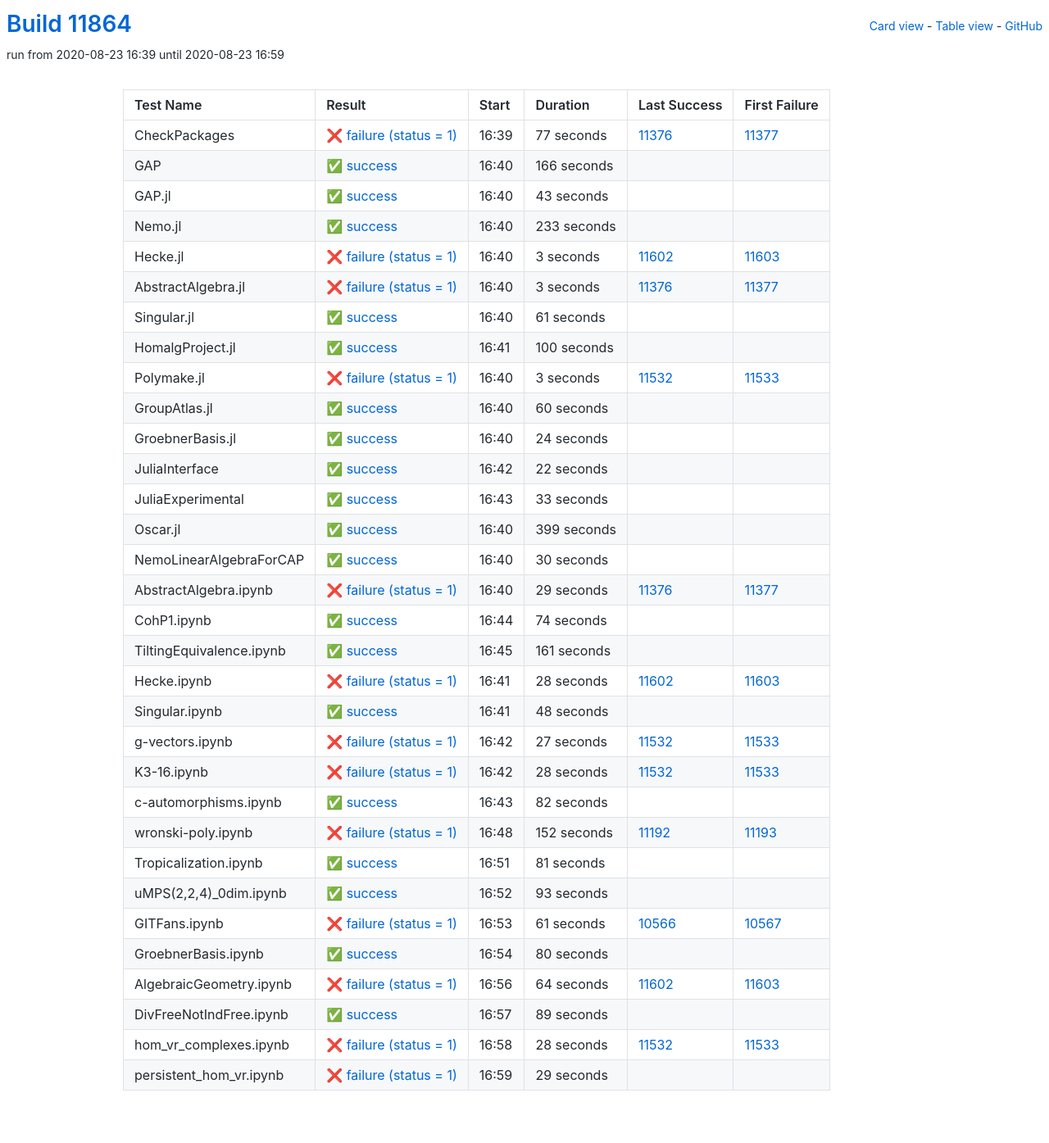
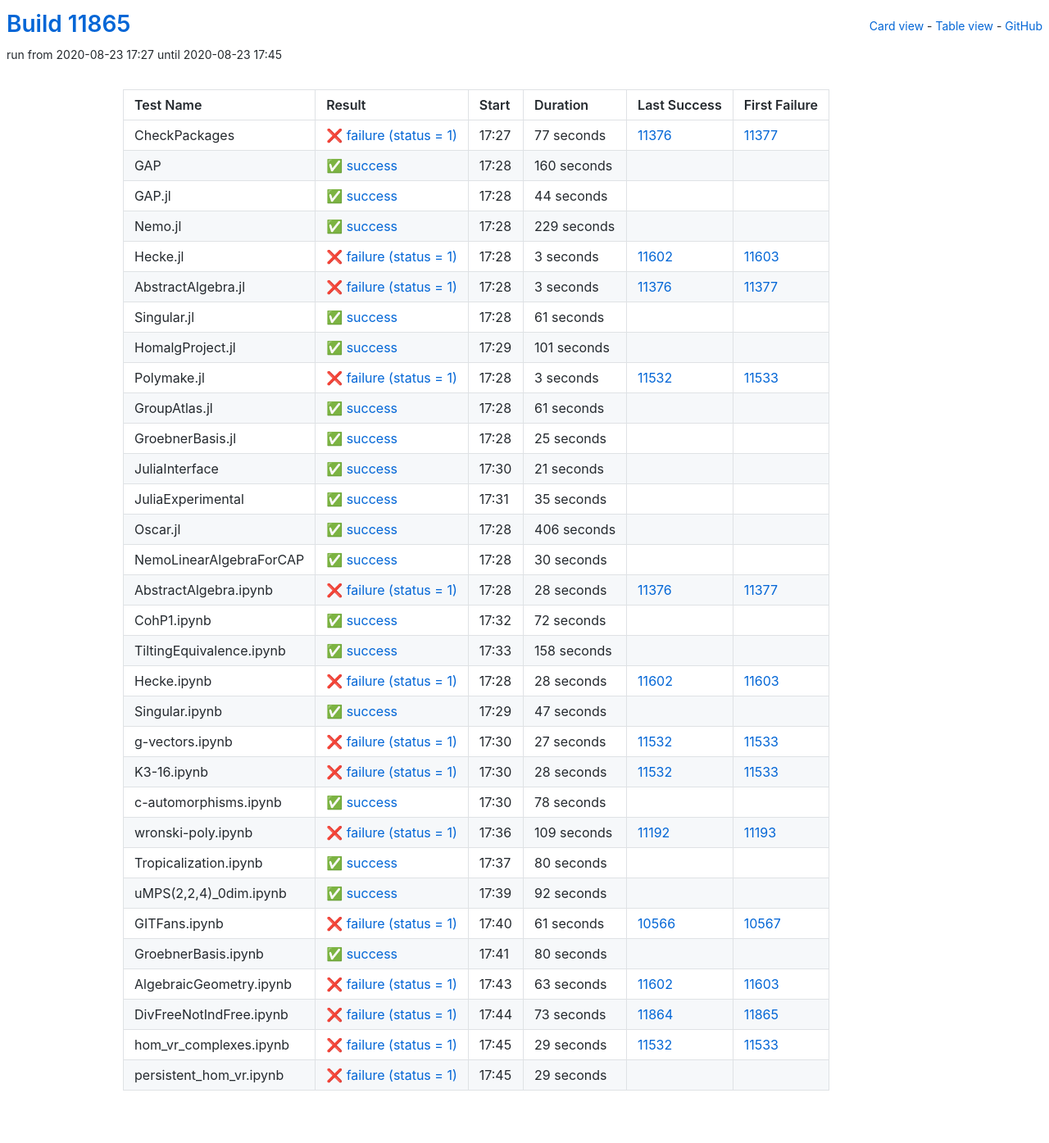
Before and after one commit to oscar-system/oscar-ci-status, a Jekyll site: the page built from table.html, in a window 1280 px wide. Shown: the whole page at 82% size. Built offline with Jekyll 4.4.1, drawn with Linux system fonts in a browser that asks for light colours.

Commit message:
Build #11865

```diff
--- a/_data/ci.yml
+++ b/_data/ci.yml
@@ -1,6 +1,6 @@
 ---
-build: 11864
-build_url: https://oscarci.mathematik.uni-kl.de/job/oscar/11864/
+build: 11865
+build_url: https://oscarci.mathematik.uni-kl.de/job/oscar/11865/
 job: oscar
 organization: oscar-system
 repo: oscar-ci-status
@@ -8,8 +8,8 @@
 tests:
 - name: CheckPackages
   id: checkpackages
-  log: https://oscarci.mathematik.uni-kl.de/job/oscar/11864/artifact/logs/build-11864/CheckPackages.log
-  start: 2020-08-23 16:39
+  log: https://oscarci.mathematik.uni-kl.de/job/oscar/11865/artifact/logs/build-11865/CheckPackages.log
+  start: 2020-08-23 17:27
   success: false
   exitcode: 1
   status: failure
@@ -20,44 +20,44 @@
   first_failure_url: https://oscarci.mathematik.uni-kl.de/job/oscar/11377/
 - name: GAP
   id: gap
-  log: https://oscarci.mathematik.uni-kl.de/job/oscar/11864/artifact/logs/build-11864/GAP.log
-  start: 2020-08-23 16:40
+  log: https://oscarci.mathematik.uni-kl.de/job/oscar/11865/artifact/logs/build-11865/GAP.log
+  start: 2020-08-23 17:28
   success: true
   exitcode: 0
   status: success
-  duration: 166
+  duration: 160
   last_success: false
   last_success_url:
   first_failure: false
   first_failure_url:
 - name: GAP.jl
   id: gap-jl
-  log: https://oscarci.mathematik.uni-kl.de/job/oscar/11864/artifact/logs/build-11864/GAP.jl.log
-  start: 2020-08-23 16:40
+  log: https://oscarci.mathematik.uni-kl.de/job/oscar/11865/artifact/logs/build-11865/GAP.jl.log
+  start: 2020-08-23 17:28
   success: true
   exitcode: 0
   status: success
-  duration: 43
+  duration: 44
   last_success: false
   last_success_url:
   first_failure: false
   first_failure_url:
 - name: Nemo.jl
   id: nemo-jl
-  log: https://oscarci.mathematik.uni-kl.de/job/oscar/11864/artifact/logs/build-11864/Nemo.jl.log
-  start: 2020-08-23 16:40
+  log: https://oscarci.mathematik.uni-kl.de/job/oscar/11865/artifact/logs/build-11865/Nemo.jl.log
+  start: 2020-08-23 17:28
   success: true
   exitcode: 0
   status: success
-  duration: 233
+  duration: 229
   last_success: false
   last_success_url:
   first_failure: false
   first_failure_url:
 - name: Hecke.jl
   id: hecke-jl
-  log: https://oscarci.mathematik.uni-kl.de/job/oscar/11864/artifact/logs/build-11864/Hecke.jl.log
-  start: 2020-08-23 16:40
+  log: https://oscarci.mathematik.uni-kl.de/job/oscar/11865/artifact/logs/build-11865/Hecke.jl.log
+  start: 2020-08-23 17:28
   success: false
   exitcode: 1
   status: failure
@@ -68,8 +68,8 @@
   first_failure_url: https://oscarci.mathematik.uni-kl.de/job/oscar/11603/
 - name: AbstractAlgebra.jl
   id: abstractalgebra-jl
-  log: https://oscarci.mathematik.uni-kl.de/job/oscar/11864/artifact/logs/build-11864/AbstractAlgebra.jl.log
-  start: 2020-08-23 16:40
+  log: https://oscarci.mathematik.uni-kl.de/job/oscar/11865/artifact/logs/build-11865/AbstractAlgebra.jl.log
+  start: 2020-08-23 17:28
   success: false
   exitcode: 1
   status: failure
@@ -80,8 +80,8 @@
   first_failure_url: https://oscarci.mathematik.uni-kl.de/job/oscar/11377/
 - name: Singular.jl
   id: singular-jl
-  log: https://oscarci.mathematik.uni-kl.de/job/oscar/11864/artifact/logs/build-11864/Singular.jl.log
-  start: 2020-08-23 16:40
+  log: https://oscarci.mathematik.uni-kl.de/job/oscar/11865/artifact/logs/build-11865/Singular.jl.log
+  start: 2020-08-23 17:28
   success: true
   exitcode: 0
   status: success
@@ -92,20 +92,20 @@
   first_failure_url:
 - name: HomalgProject.jl
   id: homalgproject-jl
-  log: https://oscarci.mathematik.uni-kl.de/job/oscar/11864/artifact/logs/build-11864/HomalgProject.jl.log
-  start: 2020-08-23 16:41
+  log: https://oscarci.mathematik.uni-kl.de/job/oscar/11865/artifact/logs/build-11865/HomalgProject.jl.log
+  start: 2020-08-23 17:29
   success: true
   exitcode: 0
   status: success
-  duration: 100
+  duration: 101
   last_success: false
   last_success_url:
   first_failure: false
   first_failure_url:
 - name: Polymake.jl
   id: polymake-jl
-  log: https://oscarci.mathematik.uni-kl.de/job/oscar/11864/artifact/logs/build-11864/Polymake.jl.log
-  start: 2020-08-23 16:40
+  log: https://oscarci.mathematik.uni-kl.de/job/oscar/11865/artifact/logs/build-11865/Polymake.jl.log
+  start: 2020-08-23 17:28
   success: false
   exitcode: 1
   status: failure
@@ -116,68 +116,68 @@
   first_failure_url: https://oscarci.mathematik.uni-kl.de/job/oscar/11533/
 - name: GroupAtlas.jl
   id: groupatlas-jl
-  log: https://oscarci.mathematik.uni-kl.de/job/oscar/11864/artifact/logs/build-11864/GroupAtlas.jl.log
-  start: 2020-08-23 16:40
+  log: https://oscarci.mathematik.uni-kl.de/job/oscar/11865/artifact/logs/build-11865/GroupAtlas.jl.log
+  start: 2020-08-23 17:28
   success: true
   exitcode: 0
   status: success
-  duration: 60
+  duration: 61
   last_success: false
   last_success_url:
   first_failure: false
   first_failure_url:
 - name: GroebnerBasis.jl
   id: groebnerbasis-jl
-  log: https://oscarci.mathematik.uni-kl.de/job/oscar/11864/artifact/logs/build-11864/GroebnerBasis.jl.log
-  start: 2020-08-23 16:40
+  log: https://oscarci.mathematik.uni-kl.de/job/oscar/11865/artifact/logs/build-11865/GroebnerBasis.jl.log
+  start: 2020-08-23 17:28
   success: true
   exitcode: 0
   status: success
-  duration: 24
+  duration: 25
   last_success: false
   last_success_url:
   first_failure: false
   first_failure_url:
 - name: JuliaInterface
   id: juliainterface
-  log: https://oscarci.mathematik.uni-kl.de/job/oscar/11864/artifact/logs/build-11864/JuliaInterface.log
-  start: 2020-08-23 16:42
+  log: https://oscarci.mathematik.uni-kl.de/job/oscar/11865/artifact/logs/build-11865/JuliaInterface.log
+  start: 2020-08-23 17:30
   success: true
   exitcode: 0
   status: success
-  duration: 22
+  duration: 21
   last_success: false
   last_success_url:
   first_failure: false
   first_failure_url:
 - name: JuliaExperimental
   id: juliaexperimental
-  log: https://oscarci.mathematik.uni-kl.de/job/oscar/11864/artifact/logs/build-11864/JuliaExperimental.log
-  start: 2020-08-23 16:43
+  log: https://oscarci.mathematik.uni-kl.de/job/oscar/11865/artifact/logs/build-11865/JuliaExperimental.log
+  start: 2020-08-23 17:31
   success: true
   exitcode: 0
   status: success
-  duration: 33
+  duration: 35
   last_success: false
   last_success_url:
   first_failure: false
   first_failure_url:
 - name: Oscar.jl
   id: oscar-jl
-  log: https://oscarci.mathematik.uni-kl.de/job/oscar/11864/artifact/logs/build-11864/Oscar.jl.log
-  start: 2020-08-23 16:40
+  log: https://oscarci.mathematik.uni-kl.de/job/oscar/11865/artifact/logs/build-11865/Oscar.jl.log
+  start: 2020-08-23 17:28
   success: true
   exitcode: 0
   status: success
-  duration: 399
+  duration: 406
   last_success: false
   last_success_url:
   first_failure: false
   first_failure_url:
 - name: NemoLinearAlgebraForCAP
   id: nemolinearalgebraforcap
-  log: https://oscarci.mathematik.uni-kl.de/job/oscar/11864/artifact/logs/build-11864/NemoLinearAlgebraForCAP.log
-  start: 2020-08-23 16:40
+  log: https://oscarci.mathematik.uni-kl.de/job/oscar/11865/artifact/logs/build-11865/NemoLinearAlgebraForCAP.log
+  start: 2020-08-23 17:28
   success: true
   exitcode: 0
   status: success
@@ -188,44 +188,44 @@
   first_failure_url:
 - name: AbstractAlgebra.ipynb
   id: abstractalgebra-ipynb
-  log: https://oscarci.mathematik.uni-kl.de/job/oscar/11864/artifact/logs/build-11864/AbstractAlgebra.ipynb.log
-  start: 2020-08-23 16:40
+  log: https://oscarci.mathematik.uni-kl.de/job/oscar/11865/artifact/logs/build-11865/AbstractAlgebra.ipynb.log
+  start: 2020-08-23 17:28
   success: false
   exitcode: 1
   status: failure
-  duration: 29
+  duration: 28
   last_success: 11376
   last_success_url: https://oscarci.mathematik.uni-kl.de/job/oscar/11376/
   first_failure: 11377
   first_failure_url: https://oscarci.mathematik.uni-kl.de/job/oscar/11377/
 - name: CohP1.ipynb
   id: cohp1-ipynb
-  log: https://oscarci.mathematik.uni-kl.de/job/oscar/11864/artifact/logs/build-11864/CohP1.ipynb.log
-  start: 2020-08-23 16:44
+  log: https://oscarci.mathematik.uni-kl.de/job/oscar/11865/artifact/logs/build-11865/CohP1.ipynb.log
+  start: 2020-08-23 17:32
   success: true
   exitcode: 0
   status: success
-  duration: 74
+  duration: 72
   last_success: false
   last_success_url:
   first_failure: false
   first_failure_url:
 - name: TiltingEquivalence.ipynb
   id: tiltingequivalence-ipynb
-  log: https://oscarci.mathematik.uni-kl.de/job/oscar/11864/artifact/logs/build-11864/TiltingEquivalence.ipynb.log
-  start: 2020-08-23 16:45
+  log: https://oscarci.mathematik.uni-kl.de/job/oscar/11865/artifact/logs/build-11865/TiltingEquivalence.ipynb.log
+  start: 2020-08-23 17:33
   success: true
   exitcode: 0
   status: success
-  duration: 161
+  duration: 158
   last_success: false
   last_success_url:
   first_failure: false
   first_failure_url:
 - name: Hecke.ipynb
   id: hecke-ipynb
-  log: https://oscarci.mathematik.uni-kl.de/job/oscar/11864/artifact/logs/build-11864/Hecke.ipynb.log
-  start: 2020-08-23 16:41
+  log: https://oscarci.mathematik.uni-kl.de/job/oscar/11865/artifact/logs/build-11865/Hecke.ipynb.log
+  start: 2020-08-23 17:28
   success: false
   exitcode: 1
   status: failure
@@ -236,20 +236,20 @@
   first_failure_url: https://oscarci.mathematik.uni-kl.de/job/oscar/11603/
 - name: Singular.ipynb
   id: singular-ipynb
-  log: https://oscarci.mathematik.uni-kl.de/job/oscar/11864/artifact/logs/build-11864/Singular.ipynb.log
-  start: 2020-08-23 16:41
+  log: https://oscarci.mathematik.uni-kl.de/job/oscar/11865/artifact/logs/build-11865/Singular.ipynb.log
+  start: 2020-08-23 17:29
   success: true
   exitcode: 0
   status: success
-  duration: 48
+  duration: 47
   last_success: false
   last_success_url:
   first_failure: false
   first_failure_url:
 - name: g-vectors.ipynb
   id: g-vectors-ipynb
-  log: https://oscarci.mathematik.uni-kl.de/job/oscar/11864/artifact/logs/build-11864/g-vectors.ipynb.log
-  start: 2020-08-23 16:42
+  log: https://oscarci.mathematik.uni-kl.de/job/oscar/11865/artifact/logs/build-11865/g-vectors.ipynb.log
+  start: 2020-08-23 17:30
   success: false
   exitcode: 1
   status: failure
@@ -260,8 +260,8 @@
   first_failure_url: https://oscarci.mathematik.uni-kl.de/job/oscar/11533/
 - name: K3-16.ipynb
   id: k3-16-ipynb
-  log: https://oscarci.mathematik.uni-kl.de/job/oscar/11864/artifact/logs/build-11864/K3-16.ipynb.log
-  start: 2020-08-23 16:42
+  log: https://oscarci.mathematik.uni-kl.de/job/oscar/11865/artifact/logs/build-11865/K3-16.ipynb.log
+  start: 2020-08-23 17:30
   success: false
   exitcode: 1
   status: failure
@@ -272,56 +272,56 @@
   first_failure_url: https://oscarci.mathematik.uni-kl.de/job/oscar/11533/
 - name: c-automorphisms.ipynb
   id: c-automorphisms-ipynb
-  log: https://oscarci.mathematik.uni-kl.de/job/oscar/11864/artifact/logs/build-11864/c-automorphisms.ipynb.log
-  start: 2020-08-23 16:43
+  log: https://oscarci.mathematik.uni-kl.de/job/oscar/11865/artifact/logs/build-11865/c-automorphisms.ipynb.log
+  start: 2020-08-23 17:30
   success: true
   exitcode: 0
   status: success
-  duration: 82
+  duration: 78
   last_success: false
   last_success_url:
   first_failure: false
   first_failure_url:
 - name: wronski-poly.ipynb
   id: wronski-poly-ipynb
-  log: https://oscarci.mathematik.uni-kl.de/job/oscar/11864/artifact/logs/build-11864/wronski-poly.ipynb.log
-  start: 2020-08-23 16:48
+  log: https://oscarci.mathematik.uni-kl.de/job/oscar/11865/artifact/logs/build-11865/wronski-poly.ipynb.log
+  start: 2020-08-23 17:36
   success: false
   exitcode: 1
   status: failure
-  duration: 152
+  duration: 109
   last_success: 11192
   last_success_url: https://oscarci.mathematik.uni-kl.de/job/oscar/11192/
   first_failure: 11193
   first_failure_url: https://oscarci.mathematik.uni-kl.de/job/oscar/11193/
 - name: Tropicalization.ipynb
   id: tropicalization-ipynb
-  log: https://oscarci.mathematik.uni-kl.de/job/oscar/11864/artifact/logs/build-11864/Tropicalization.ipynb.log
-  start: 2020-08-23 16:51
+  log: https://oscarci.mathematik.uni-kl.de/job/oscar/11865/artifact/logs/build-11865/Tropicalization.ipynb.log
+  start: 2020-08-23 17:37
   success: true
   exitcode: 0
   status: success
-  duration: 81
+  duration: 80
   last_success: false
   last_success_url:
   first_failure: false
   first_failure_url:
 - name: uMPS(2,2,4)_0dim.ipynb
   id: umps-2-2-4-0dim-ipynb
-  log: https://oscarci.mathematik.uni-kl.de/job/oscar/11864/artifact/logs/build-11864/uMPS-2-2-4-_0dim.ipynb.log
-  start: 2020-08-23 16:52
+  log: https://oscarci.mathematik.uni-kl.de/job/oscar/11865/artifact/logs/build-11865/uMPS-2-2-4-_0dim.ipynb.log
+  start: 2020-08-23 17:39
   success: true
   exitcode: 0
   status: success
-  duration: 93
+  duration: 92
   last_success: false
   last_success_url:
   first_failure: false
   first_failure_url:
 - name: GITFans.ipynb
   id: gitfans-ipynb
-  log: https://oscarci.mathematik.uni-kl.de/job/oscar/11864/artifact/logs/build-11864/GITFans.ipynb.log
-  start: 2020-08-23 16:53
+  log: https://oscarci.mathematik.uni-kl.de/job/oscar/11865/artifact/logs/build-11865/GITFans.ipynb.log
+  start: 2020-08-23 17:40
   success: false
   exitcode: 1
   status: failure
@@ -332,8 +332,8 @@
   first_failure_url: https://oscarci.mathematik.uni-kl.de/job/oscar/10567/
 - name: GroebnerBasis.ipynb
   id: groebnerbasis-ipynb
-  log: https://oscarci.mathematik.uni-kl.de/job/oscar/11864/artifact/logs/build-11864/GroebnerBasis.ipynb.log
-  start: 2020-08-23 16:54
+  log: https://oscarci.mathematik.uni-kl.de/job/oscar/11865/artifact/logs/build-11865/GroebnerBasis.ipynb.log
+  start: 2020-08-23 17:41
   success: true
   exitcode: 0
   status: success
@@ -344,44 +344,44 @@
   first_failure_url:
 - name: AlgebraicGeometry.ipynb
   id: algebraicgeometry-ipynb
-  log: https://oscarci.mathematik.uni-kl.de/job/oscar/11864/artifact/logs/build-11864/AlgebraicGeometry.ipynb.log
-  start: 2020-08-23 16:56
+  log: https://oscarci.mathematik.uni-kl.de/job/oscar/11865/artifact/logs/build-11865/AlgebraicGeometry.ipynb.log
+  start: 2020-08-23 17:43
   success: false
   exitcode: 1
   status: failure
-  duration: 64
+  duration: 63
   last_success: 11602
   last_success_url: https://oscarci.mathematik.uni-kl.de/job/oscar/11602/
   first_failure: 11603
   first_failure_url: https://oscarci.mathematik.uni-kl.de/job/oscar/11603/
 - name: DivFreeNotIndFree.ipynb
   id: divfreenotindfree-ipynb
-  log: https://oscarci.mathematik.uni-kl.de/job/oscar/11864/artifact/logs/build-11864/DivFreeNotIndFree.ipynb.log
-  start: 2020-08-23 16:57
-  success: true
-  exitcode: 0
-  status: success
-  duration: 89
-  last_success: false
-  last_success_url:
-  first_failure: false
-  first_failure_url:
-- name: hom_vr_complexes.ipynb
-  id: hom-vr-complexes-ipynb
-  log: https://oscarci.mathematik.uni-kl.de/job/oscar/11864/artifact/logs/build-11864/hom_vr_complexes.ipynb.log
-  start: 2020-08-23 16:58
+  log: https://oscarci.mathematik.uni-kl.de/job/oscar/11865/artifact/logs/build-11865/DivFreeNotIndFree.ipynb.log
+  start: 2020-08-23 17:44
   success: false
   exitcode: 1
   status: failure
-  duration: 28
+  duration: 73
+  last_success: 11864
+  last_success_url: https://oscarci.mathematik.uni-kl.de/job/oscar/11864/
+  first_failure: 11865
+  first_failure_url: https://oscarci.mathematik.uni-kl.de/job/oscar/11865/
+- name: hom_vr_complexes.ipynb
+  id: hom-vr-complexes-ipynb
+  log: https://oscarci.mathematik.uni-kl.de/job/oscar/11865/artifact/logs/build-11865/hom_vr_complexes.ipynb.log
+  start: 2020-08-23 17:45
+  success: false
+  exitcode: 1
+  status: failure
+  duration: 29
   last_success: 11532
   last_success_url: https://oscarci.mathematik.uni-kl.de/job/oscar/11532/
   first_failure: 11533
   first_failure_url: https://oscarci.mathematik.uni-kl.de/job/oscar/11533/
 - name: persistent_hom_vr.ipynb
   id: persistent-hom-vr-ipynb
-  log: https://oscarci.mathematik.uni-kl.de/job/oscar/11864/artifact/logs/build-11864/persistent_hom_vr.ipynb.log
-  start: 2020-08-23 16:59
+  log: https://oscarci.mathematik.uni-kl.de/job/oscar/11865/artifact/logs/build-11865/persistent_hom_vr.ipynb.log
+  start: 2020-08-23 17:45
   success: false
   exitcode: 1
   status: failure
```
Also changed, not shown: README.md.
